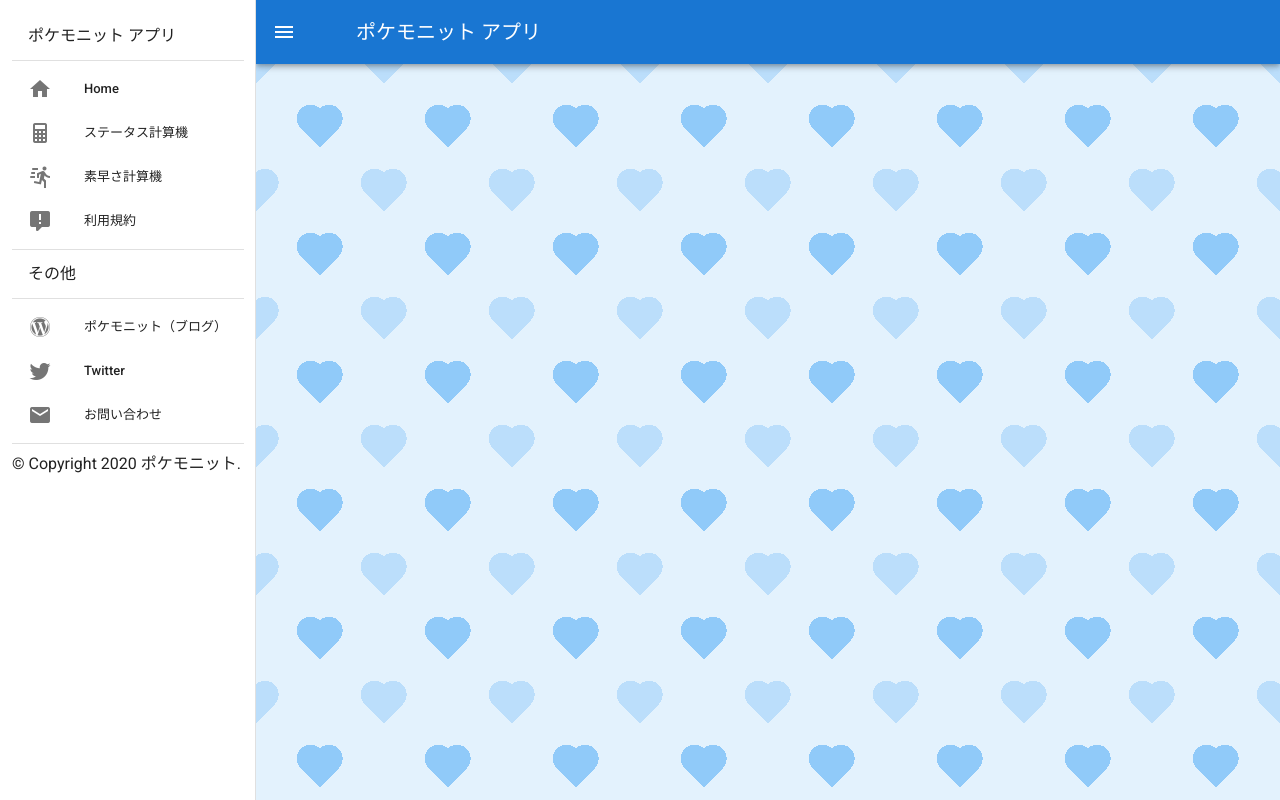
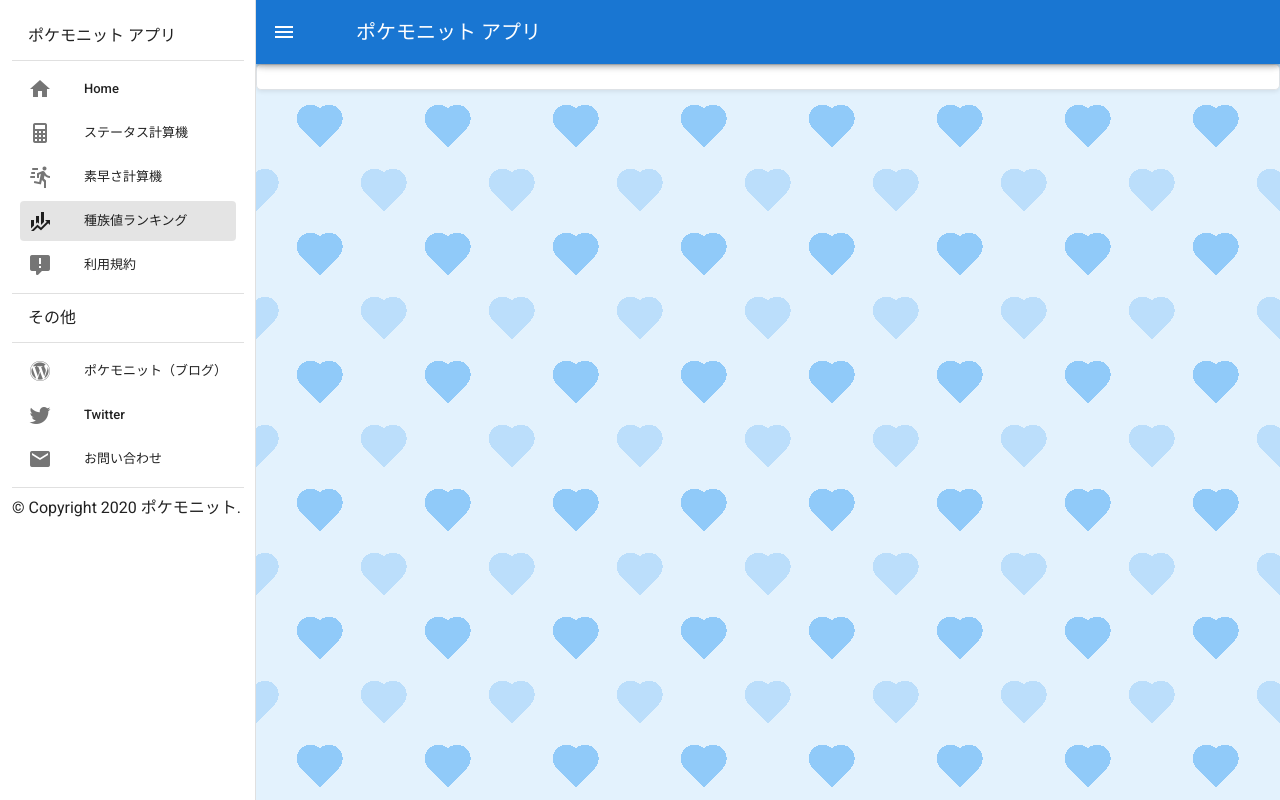
Before and after one commit to lefmarna/pokemonote-web-old, a Vue app: page /base-stats-ranking in a window 1280 px wide. Built offline with nearby package versions, Linux system fonts and the light colour scheme; what vue-google-adsense would draw is missing.

Commit message:
種族値ランキングの開発を開始

```diff
--- a/src/App.vue
+++ b/src/App.vue
@@ -86,6 +86,11 @@ export default {
         name: "素早さ計算機",
         icon: "mdi-run-fast",
         link: "/calc-speed",
+      },
+      {
+        name: "種族値ランキング",
+        icon: "mdi-finance",
+        link: "/base-stats-ranking",
       },
       {
         name: "利用規約",
--- a/src/router/index.js
+++ b/src/router/index.js
@@ -34,6 +34,16 @@ const routes = [
     },
   },
   {
+    path: "/base-stats-ranking",
+    name: "種族値ランキング",
+    component: () => import("../views/BaseStatsRanking.vue"),
+    meta: {
+      title: "種族値ランキング（ポケモン剣盾に対応）",
+      desc:
+        "ポケモン剣盾の種族値ランキングです。攻撃や特攻、素早さを除いた実質種族値でのリストアップにも対応しています。準伝や600属の暴れる環境で、採用するポケモンに迷った際には、きっとこのツールが役立つことでしょう。",
+    },
+  },
+  {
     path: "/privacy-policy",
     name: "利用規約",
     component: () => import("../views/PrivacyPolicy.vue"),
--- /dev/null
+++ b/src/views/BaseStatsRanking.vue
@@ -0,0 +1,3 @@
+<template>
+  <v-container class="contents"></v-container>
+</template>
```
Also changed, not shown: 1 other file (tests, documents, lock files or other folders).
